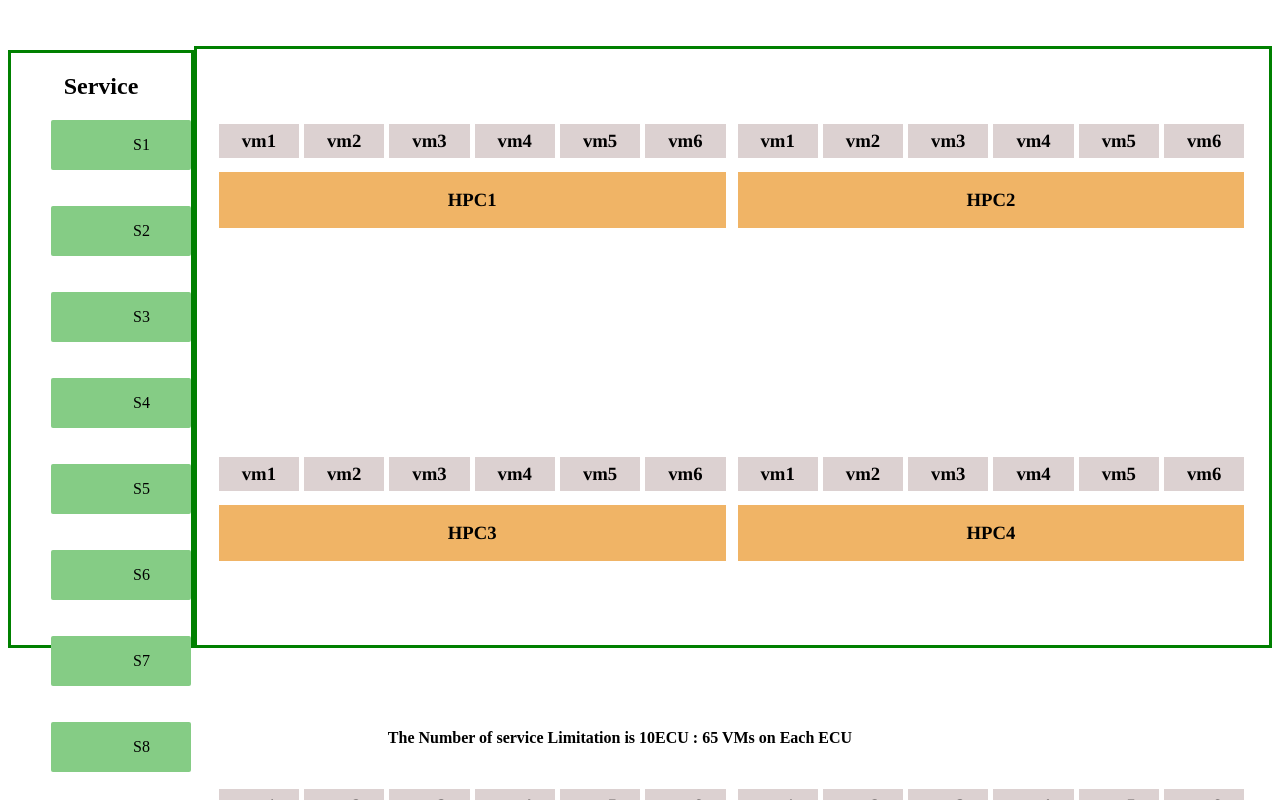
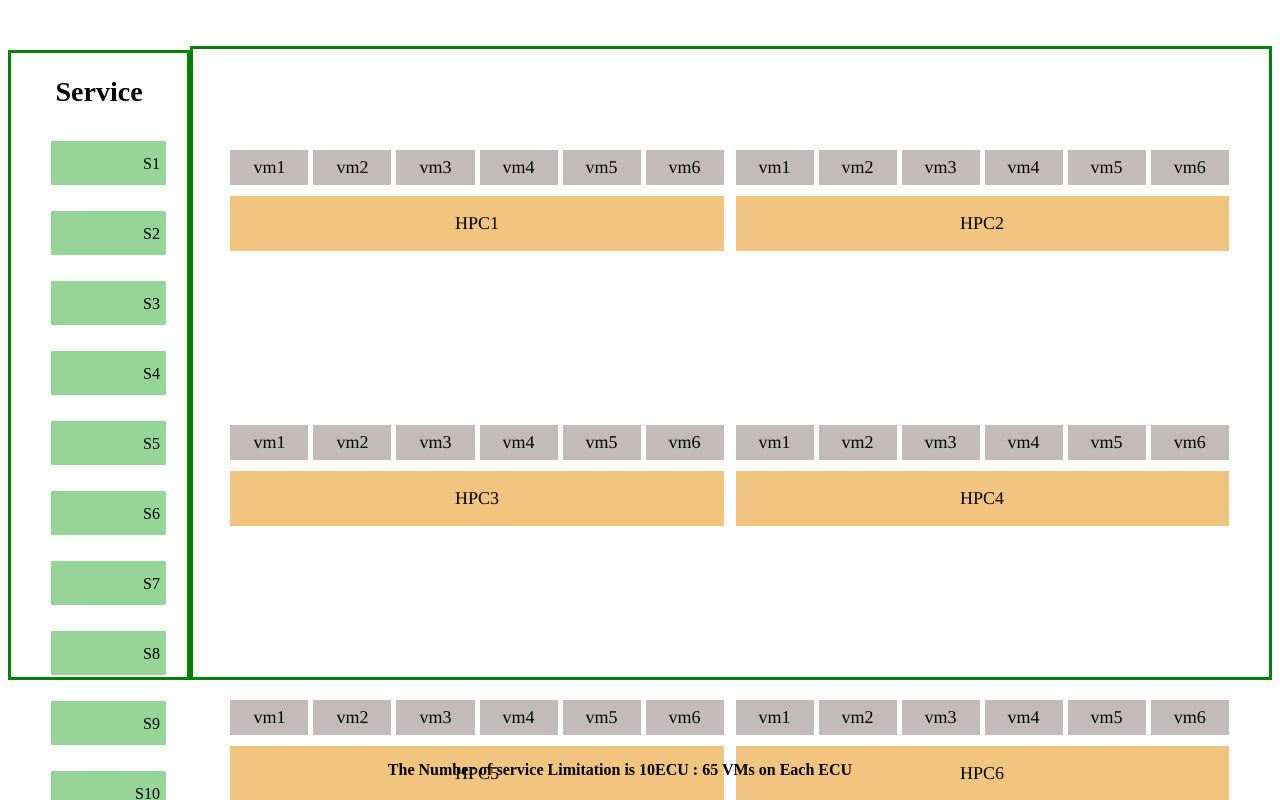
Before and after one commit to sharathR143/vue, a Nuxt app: page / in a window 1280 px wide. Shown: the top 800 px of the page. Built offline with nearby package versions, Linux system fonts and the light colour scheme.

Commit message:
Update HPC.vue

```diff
--- a/components/HPC.vue
+++ b/components/HPC.vue
@@ -3,12 +3,14 @@
                   <!-- service side -->
      <footer class="container">
       <h2 class="container-service">Service</h2>
+     <!-- <div class="container-div"> -->
       <ul class="server-wrapper" v-for="server in serverdata" :key="server.id">
-        <li draggable="true" @dragstart="onDragStart($event)">
-          <p>{{ server.name }}</p>
-          <p>{{ server.server }}</p>
+        <li draggable="true" @dragstart="onDragStart($event)" class="li">
+          <a>{{ server.name }}</a>
+          <a>{{ server.server }}</a>
         </li>
       </ul>
+     <!-- </div> -->
     </footer>
 
             <!-- HPC AND VM AND SERVICE SIDE -->
@@ -29,15 +31,15 @@
                 class="server-row"
                 :data-parent-index="i"
                 :data-current-index="j"
-                @click="vm.server !== '' ? showRemove($event) : '' "
-                @dblclick="vm.server !== '' ? showClosed($event) :'' "
+                @dblclick="vm.server !== '' ? showRemove($event) : '' "
+                @click="vm.server !== '' ? showClosed($event) :'' "
 
-                draggable="true"
+                draggable="false"
                 @dragover="onDragOver($event)"
                 @drop="onDragDrop($event)"
                 @dragleave="onDragLeave($event)"
               >
-               <!-- <h3> </h3> -->
+
                {{ vm.server }}
                 <span
                   class="d-none remove-Button svg"
@@ -137,10 +139,11 @@ const onDragDrop = (e) => {
 </script>
 
 <style scoped>
+
 .header {
   display: flex;
   justify-content: space-between;
-  height: 80vh;
+  height: 84vh;
 }
 .d-none {
   display: none;
@@ -172,82 +175,105 @@ const onDragDrop = (e) => {
   justify-content: center;
   border: 3px solid green;
   margin-top: 3%;
-  padding: 20px 0px;
+  padding: 30px 0px;
   width: 87%;
 }
 .content {
   margin-right: 5px;
   margin-left: 2px;
-  margin-bottom: 50px;
-  margin-top: 10px;
-  padding-bottom: 100px;
+  margin-bottom: 80px;
+  margin-top: 20px;
 }
 .server div {
   height: 20px;
+  padding: 6px 0px;
 }
 .server-active {
-  background-color: rgb(151, 234, 151);
+  /* background-color: rgb(95, 172, 95); */
+  /* background-color: rgb(151, 212, 151); */
+  background-color: #e0aaff;
   text-align: center;
 }
 .service-dragover {
-  border: 1px dashed green;
+  border: 2px dashed green;
 }
 .server-row {
   border: 1px dashed transparent;
-  margin-bottom: 5px;
+  margin-bottom: 4px;
+  font-size: 18px;
+  font-weight: 550;
   position: relative;
-  padding: 5px 3px;
   cursor: pointer;
 }
 .service {
-  background-color: rgb(151, 234, 151);
   text-align: center;
-  /* margin-bottom: px; */
 }
 .vm {
-  background-color: rgb(220, 209, 209);
-  padding: 6px 23px;
+  /* background-color: rgb(220, 209, 209); */
+  background-color: rgb(195, 187, 187);
+  padding: 7px 23px;
   font-family:  Times, serif;
-  margin-top: 13px;
+  font-size: 18px;
+  font-weight: 550;
+  margin-top: 1px;
 }
 .hpc {
-  background-color: rgb(240, 180, 102);
+  /* background-color: rgb(240, 180, 102); */
+   background-color: rgb(241, 196, 128);
   text-align: center;
   padding:17px 15px;
-  margin-top: 73px;
+  font-size: 18px;
+  font-weight: 550;
+  margin-top: 65px;
   font-family:  Times, serif;
 }
 .container {
   border: 3px solid green;
   width: 180px;
-  /* background-color: blueviolet; */
+  padding-right: 0px;
   margin-top: 42px;
+  /* background-color: rgb(191, 176, 206); */
   /* overflow-y: auto; */
   /* height: 600px; */
 }
+
+
+.server-wrapper {
+   display: flex;
+  flex-direction: column;
+  justify-content: start;
+
+}
+
 .container-service {
   text-align: center;
-  /* background-color: aqua; */
+  font-size: 28px;
 }
 
-.server-wrapper {
+
+.li{
   display: flex;
-  flex-direction: column;
-}
-.server-wrapper li {
-  display: flex;
-  justify-content:space-evenly;
-  background-color: rgb(133, 204, 133);
-  text-align: center;
-  margin-bottom: 20px;
-  border-radius: 2px;
-  width: 140px;
+  justify-content:space-between;
+  /* background-color: rgb(133, 204, 133); */
+ /* background-color: #d29cdc; */
+  /* background-color: #d29cdc; */
+  background-color: rgb(151, 212, 151);
+  /* background-color: #e0aaff; */
+  border-radius: 1px;
+  margin-top: 10px;
+  padding-top: 2px;
+  margin-left: 0px;
+  padding-left: 4px;
+  padding-right: 1px;
+  align-items: center;
+  width: 110px;
+  height: 42px;
   cursor: pointer;
   list-style: none;
 }
-.server-wrapper  p {
-  /* background-color: blueviolet;  */
-  /* margin: 10px; */
+
+.li a{
+  margin: 14px 5px;
 }
 
 </style>
```
